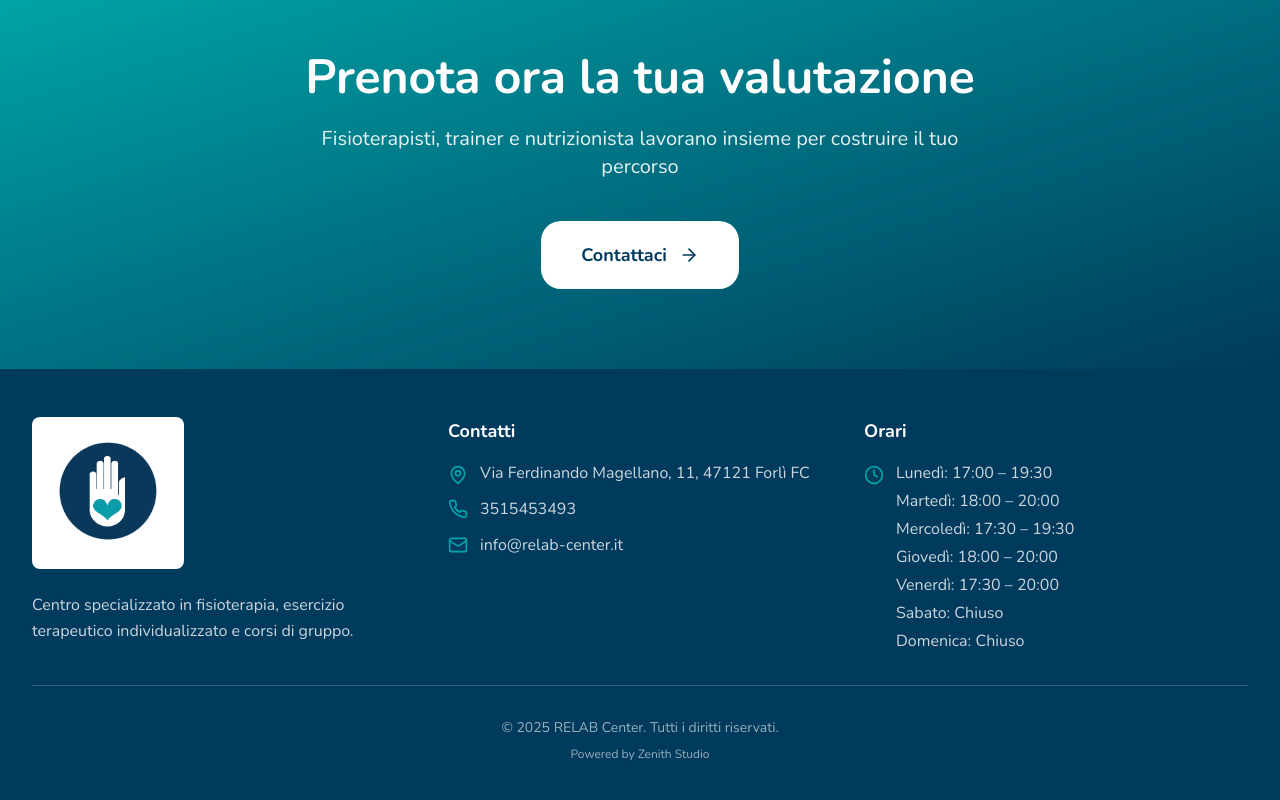
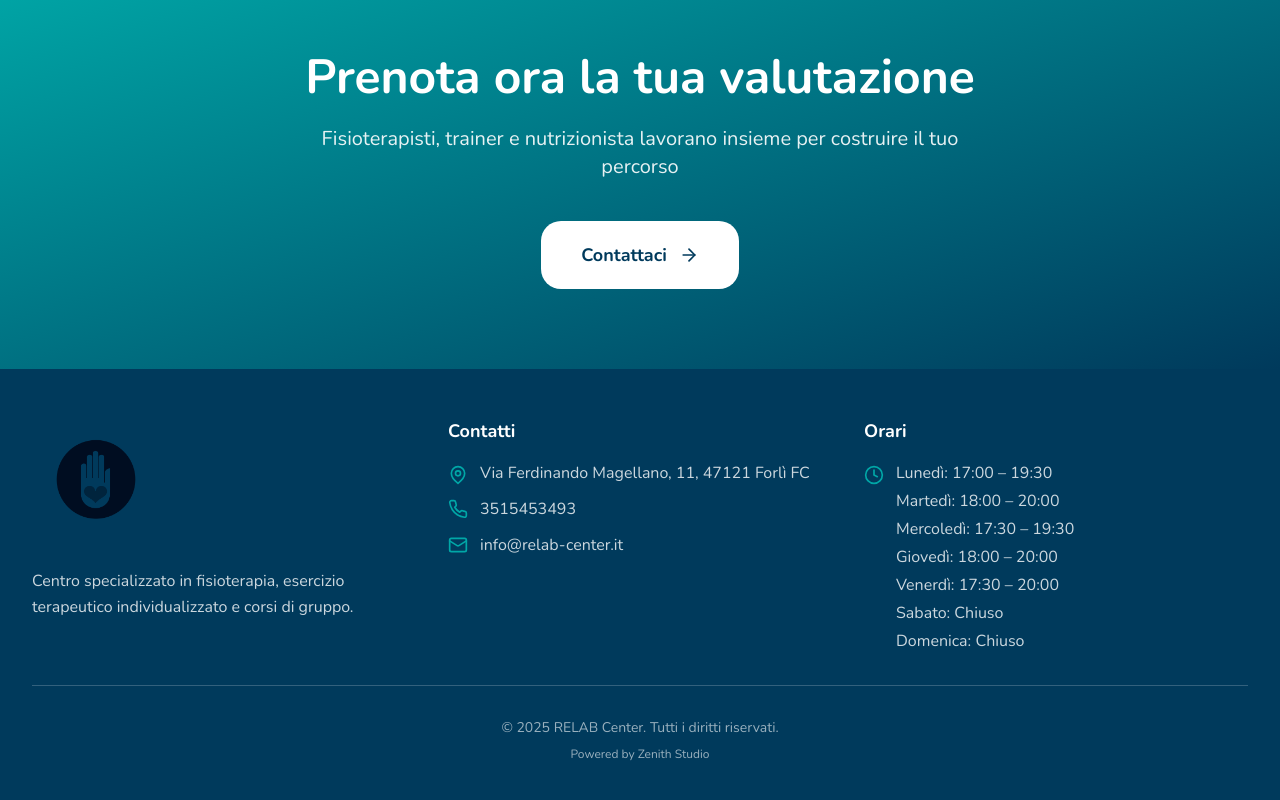
Before and after one commit to MarcoBertaccini/relab-center, a React (Vite) app: page / in a window 1280 px wide. Shown: the part 3296-4096 px from the top of the page. Built offline with nearby package versions, Linux system fonts and the light colour scheme.

Commit message:
Updated Footer.tsx

```diff
--- a/src/components/Footer.tsx
+++ b/src/components/Footer.tsx
@@ -6,11 +6,11 @@ export default function Footer() {
       <div className="container mx-auto px-4 lg:px-8 py-12">
         <div className="grid grid-cols-1 md:grid-cols-3 gap-8">
           <div>
-            <div className="bg-white rounded-lg p-3 inline-block mb-4">
+            <div className="inline-block mb-4">
               <img
                 src="/Logo_Relab.jpg"
                 alt="RELAB Center"
-                className="h-32 w-auto object-contain"
+                className="h-32 w-auto object-contain mix-blend-multiply bg-white rounded-lg p-3"
               />
             </div>
             <p className="text-white/80 leading-relaxed">
```
